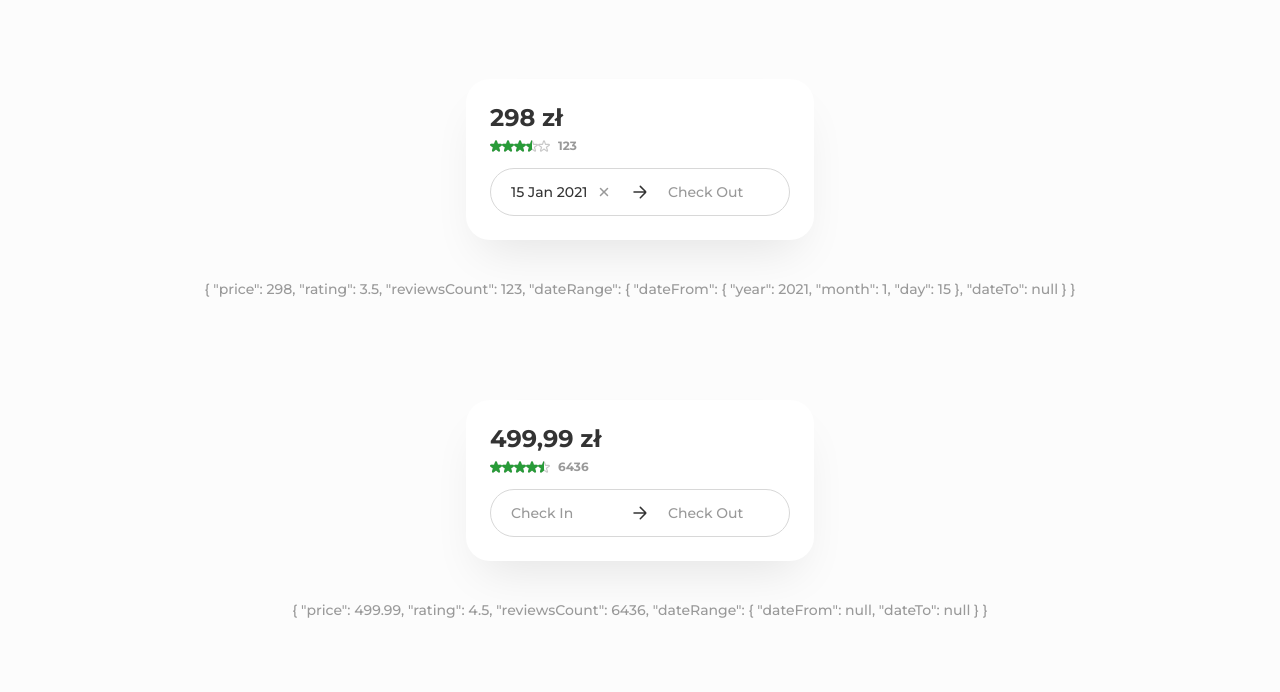
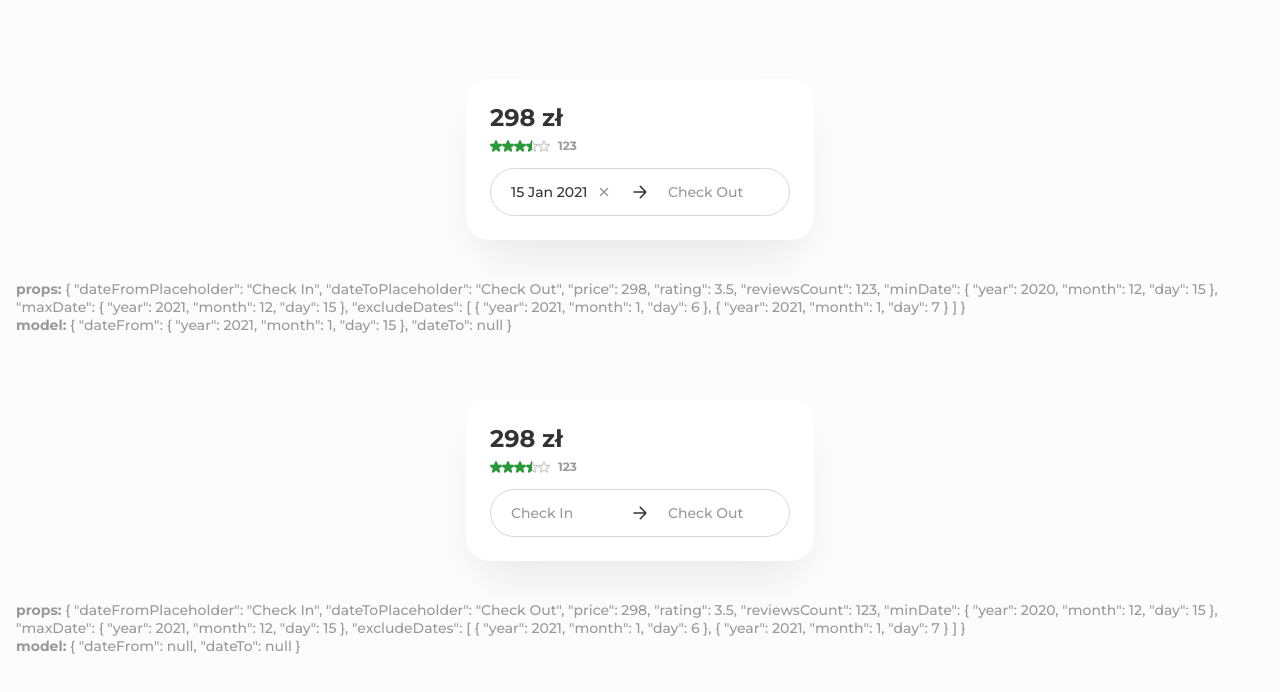
Before and after one commit to kumalg/vue-2-booking-form, a Vue app: page / in a window 1280 px wide. Shown: the top 692 px of the page. Built offline with nearby package versions, Linux system fonts and the light colour scheme.

Commit message:
clearer demo props and form

```diff
--- a/src/App.vue
+++ b/src/App.vue
@@ -2,35 +2,37 @@
   <div class="app">
     <div class="app-booking-form">
       <BookingForm
-        v-model="form.dateRange"
-        dateFromPlaceholder="Check In"
-        dateToPlaceholder="Check Out"
-        :price="form.price"
-        :rating="form.rating"
-        :reviewsCount="form.reviewsCount"
-        :minDate="minDate"
-        :maxDate="maxDate"
-        :excludeDates="excludeDates"
+        v-model="form"
+        :dateFromPlaceholder="props.dateFromPlaceholder"
+        :dateToPlaceholder="props.dateToPlaceholder"
+        :price="props.price"
+        :rating="props.rating"
+        :reviewsCount="props.reviewsCount"
+        :minDate="props.minDate"
+        :maxDate="props.maxDate"
+        :excludeDates="props.excludeDates"
       ></BookingForm>
     </div>
     <div class="app-form">
-      {{ form }}
+      <div><b>props:</b> {{ props }}</div>
+      <div><b>model:</b> {{ form }}</div>
     </div>
     <div class="app-booking-form">
       <BookingForm
-        v-model="form2.dateRange"
-        dateFromPlaceholder="Check In"
-        dateToPlaceholder="Check Out"
-        :price="form2.price"
-        :rating="form2.rating"
-        :reviewsCount="form2.reviewsCount"
-        :minDate="minDate"
-        :maxDate="maxDate"
-        :excludeDates="excludeDates"
+        v-model="form2"
+        :dateFromPlaceholder="props.dateFromPlaceholder"
+        :dateToPlaceholder="props.dateToPlaceholder"
+        :price="props2.price"
+        :rating="props2.rating"
+        :reviewsCount="props2.reviewsCount"
+        :minDate="props2.minDate"
+        :maxDate="props2.maxDate"
+        :excludeDates="props2.excludeDates"
       ></BookingForm>
     </div>
     <div class="app-form">
-      {{ form2 }}
+      <div><b>props:</b> {{ props2 }}</div>
+      <div><b>model:</b> {{ form2 }}</div>
     </div>
   </div>
 </template>
@@ -43,28 +45,12 @@ export default {
   components: { BookingForm },
   data () {
     return {
-      form: {
+      props: {
+        dateFromPlaceholder: 'Check In',
+        dateToPlaceholder: 'Check Out',
         price: 298,
         rating: 3.5,
         reviewsCount: 123,
-        dateRange: {
-          dateFrom: {
-            year: 2021,
-            month: 1,
-            day: 15
-          },
-          dateTo: null
-        }
-      },
-      form2: {
-        price: 499.99,
-        rating: 4.5,
-        reviewsCount: 6436,
-        dateRange: {
-          dateFrom: null,
-          dateTo: null
-        }
-      },
         minDate: {
           year: 2020,
           month: 12,
@@ -87,6 +73,48 @@ export default {
             day: 7
           }
         ]
+      },
+      form: {
+        dateFrom: {
+          year: 2021,
+          month: 1,
+          day: 15
+        },
+        dateTo: null
+      },
+      props2: {
+        dateFromPlaceholder: 'Check In',
+        dateToPlaceholder: 'Check Out',
+        price: 298,
+        rating: 3.5,
+        reviewsCount: 123,
+        minDate: {
+          year: 2020,
+          month: 12,
+          day: 15
+        },
+        maxDate: {
+          year: 2021,
+          month: 12,
+          day: 15
+        },
+        excludeDates: [
+          {
+            year: 2021,
+            month: 1,
+            day: 6
+          },
+          {
+            year: 2021,
+            month: 1,
+            day: 7
+          }
+        ]
+      },
+      form2: {
+        dateFrom: null,
+        dateTo: null
+      }
     }
   }
 }
```
Lines whose indentation alone changed are shown as unchanged.
